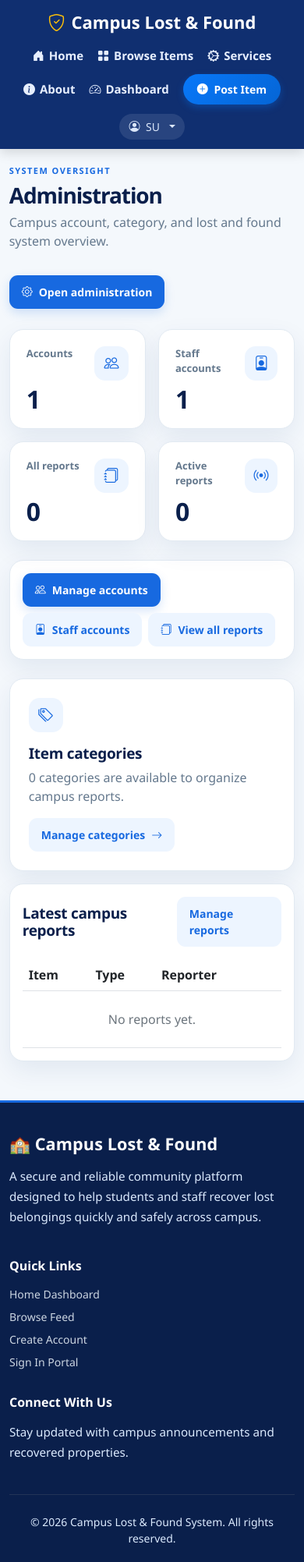
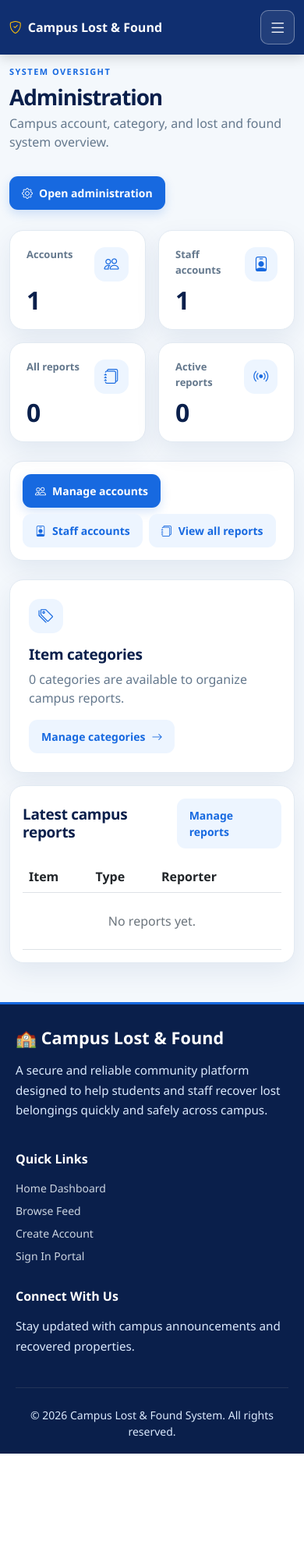
Before and after one commit to Areaboyz/campus_lost_system, a Django app: page /dashboard/administration/ in a window 390 px wide. Shown: the whole page at 78% size. After the commit the page ends 1864 px from the top, so only its background shows below. Run offline with Django 5.2, Linux system fonts and the light colour scheme; the visitor is signed in with stand-in values (Sample User, id 1); data comes from the database, SQL or seed files in the repository; data that the repository does not hold is empty.

Commit message:
Add responsive mobile navigation

```diff
--- a/items/templates/items/base.html
+++ b/items/templates/items/base.html
@@ -67,6 +67,18 @@
             display: flex;
             align-items: center;
             gap: 20px;
+        }
+        .nav-menu-toggle {
+            display: none;
+            align-items: center;
+            justify-content: center;
+            width: 44px;
+            height: 44px;
+            border: 1px solid rgba(255, 255, 255, .35);
+            border-radius: 10px;
+            background: rgba(255, 255, 255, .08);
+            color: #fff;
+            font-size: 23px;
         }
         .nav-link-custom {
             color: #e7efff;
@@ -205,13 +217,37 @@
         @media (max-width: 991px) {
             .navbar-container {
                 width: 94%;
-                padding: 12px 0;
-                flex-direction: column;
-                gap: 15px;
+                padding: 10px 0;
+                flex-direction: row;
+                flex-wrap: wrap;
+                gap: 0;
             }
             .main-navbar { min-height: auto; }
-            .nav-links { flex-wrap: wrap; justify-content: center; gap: 12px 18px; }
+            .nav-menu-toggle { display: inline-flex; }
+            .nav-links {
+                display: none;
+                flex: 0 0 100%;
+                flex-direction: column;
+                align-items: stretch;
+                gap: 4px;
+                width: 100%;
+                margin-top: 12px;
+                padding: 12px;
+                border-radius: 14px;
+                background: #0b285f;
+            }
+            .nav-links.is-open { display: flex; }
+            .nav-link-custom { padding: 10px 12px; border-radius: 9px; }
+            .nav-report { text-align: center; margin: 4px 0; }
+            .profile-menu { padding: 4px 12px; }
             .main-container { width: 94%; margin-top: 20px; }
+        }
+        @media (max-width: 480px) {
+            .brand { font-size: 16px; }
+            .main-container { width: calc(100% - 24px); margin-top: 14px; }
+            .main-footer { padding: 30px 0 18px; }
+            .main-footer .container { padding-left: 20px; padding-right: 20px; }
+            img, video, iframe { max-width: 100%; }
         }
     </style>
 </head>
@@ -223,7 +259,10 @@
             <a href="{% url 'home' %}" class="brand">
                 <i class="bi bi-shield-check text-warning"></i> Campus Lost & Found
             </a>
-            <div class="nav-links">
+            <button class="nav-menu-toggle" type="button" aria-label="Open navigation menu" aria-controls="site-nav" aria-expanded="false" data-nav-toggle>
+                <i class="bi bi-list" aria-hidden="true"></i>
+            </button>
+            <div class="nav-links" id="site-nav">
                 <a href="{% url 'home' %}" class="nav-link-custom"><i class="bi bi-house-door-fill"></i> Home</a>
                 <a href="{% url 'item_list' %}" class="nav-link-custom"><i class="bi bi-grid-fill"></i> Browse Items</a>
                 <a href="{% url 'home' %}#services" class="nav-link-custom"><i class="bi bi-gear-wide-connected"></i> Services</a>
@@ -298,5 +337,37 @@
 
     <!-- Bootstrap JS -->
     <script src="https://cdn.jsdelivr.net/npm/bootstrap@5.3.0/dist/js/bootstrap.bundle.min.js"></script>
+    <script>
+        (() => {
+            const toggle = document.querySelector('[data-nav-toggle]');
+            const menu = document.getElementById('site-nav');
+            if (!toggle || !menu) return;
+
+            const closeMenu = () => {
+                menu.classList.remove('is-open');
+                toggle.setAttribute('aria-expanded', 'false');
+                toggle.setAttribute('aria-label', 'Open navigation menu');
+                toggle.innerHTML = '<i class="bi bi-list" aria-hidden="true"></i>';
+            };
+
+            toggle.addEventListener('click', () => {
+                const isOpen = menu.classList.toggle('is-open');
+                toggle.setAttribute('aria-expanded', String(isOpen));
+                toggle.setAttribute('aria-label', isOpen ? 'Close navigation menu' : 'Open navigation menu');
+                toggle.innerHTML = `<i class="bi ${isOpen ? 'bi-x-lg' : 'bi-list'}" aria-hidden="true"></i>`;
+            });
+
+            menu.querySelectorAll('a').forEach(link => link.addEventListener('click', closeMenu));
+            document.addEventListener('keydown', event => {
+                if (event.key === 'Escape' && menu.classList.contains('is-open')) {
+                    closeMenu();
+                    toggle.focus();
+                }
+            });
+            window.addEventListener('resize', () => {
+                if (window.innerWidth > 991) closeMenu();
+            });
+        })();
+    </script>
 </body>
 </html>
```
Also changed, not shown: items/templates/items/home.html (+8 -2 lines).
